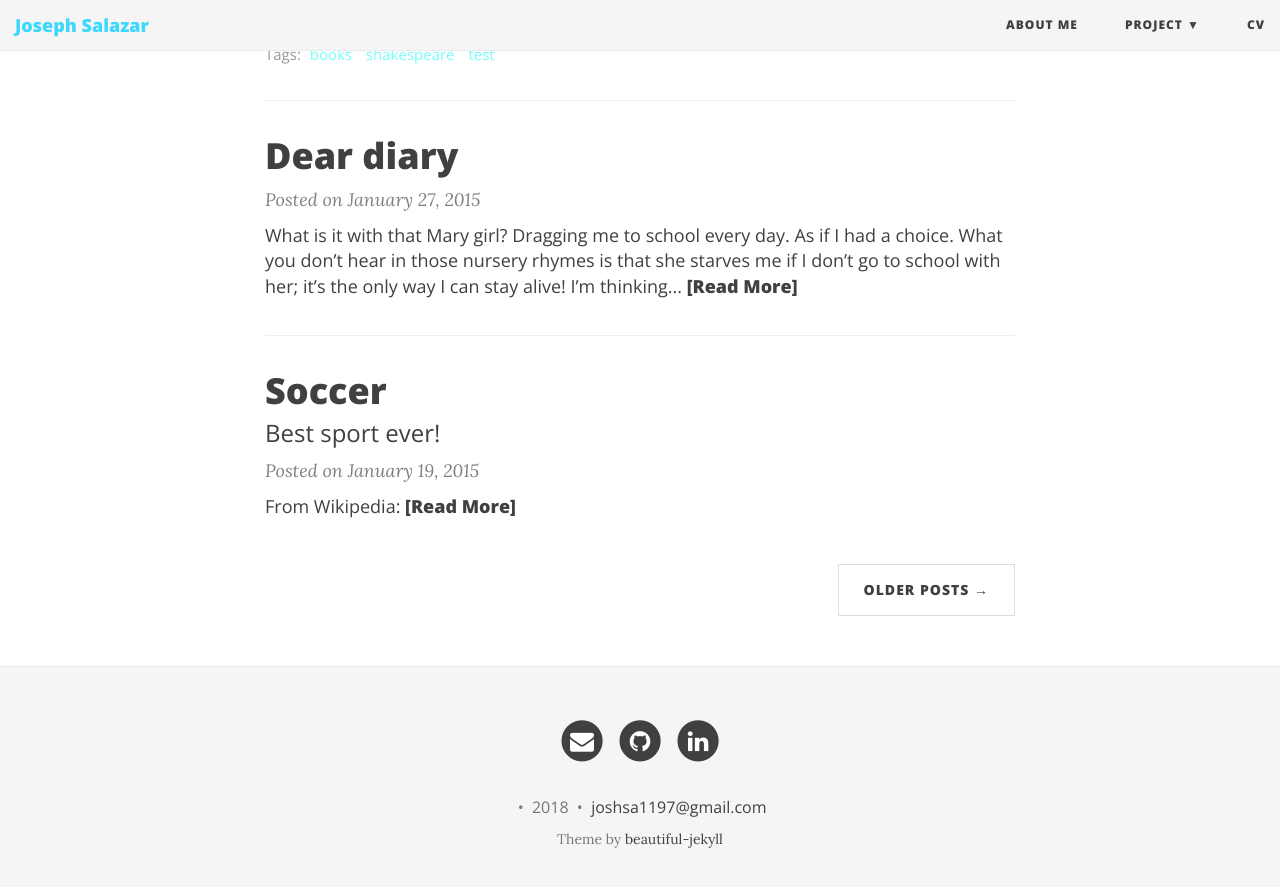
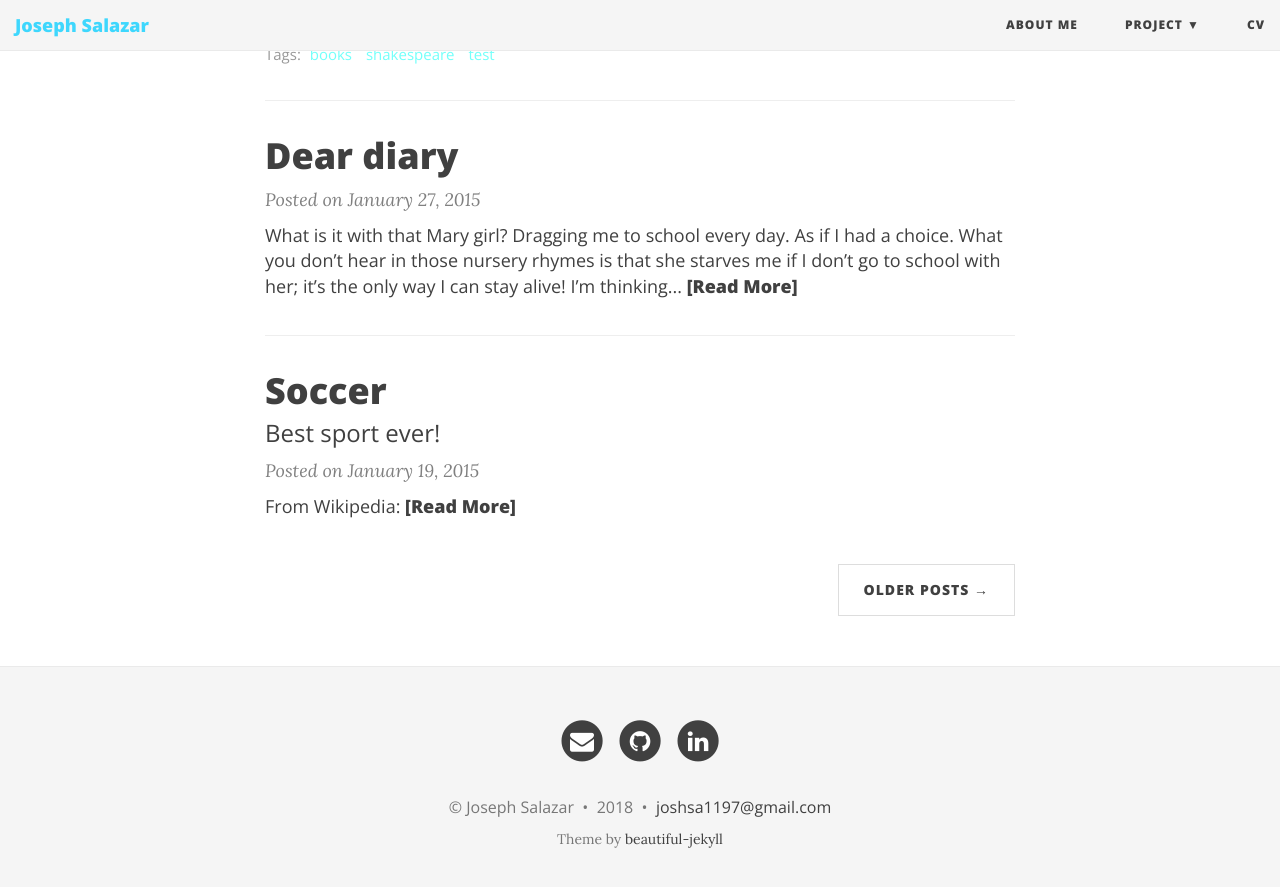
Before and after one commit to saj11/saj11.github.io, a Jekyll site: the page built from index.html, in a window 1280 px wide and 900 px high, scrolled down 1134 px. Shown: the top 887 px of the window. Built offline with Jekyll 4.4.1, drawn with Linux system fonts in a browser that asks for light colours; nearby versions of some CDN libraries; the list of posts is cut into pages by our own code; some of the changed lines change nothing that is shown.

Commit message:
Updating _config

```diff
--- a/_config.yml
+++ b/_config.yml
@@ -40,8 +40,8 @@ footer-text-col: "#777777"
 footer-link-col: "#404040"
 
 # --- Footer options --- #
-author: © Joseph Salazar
-name: Joseph Salazar
+author:
+  name: © Joseph Salazar
 
 # Active Social Network Links.
 social-network-links:
```
